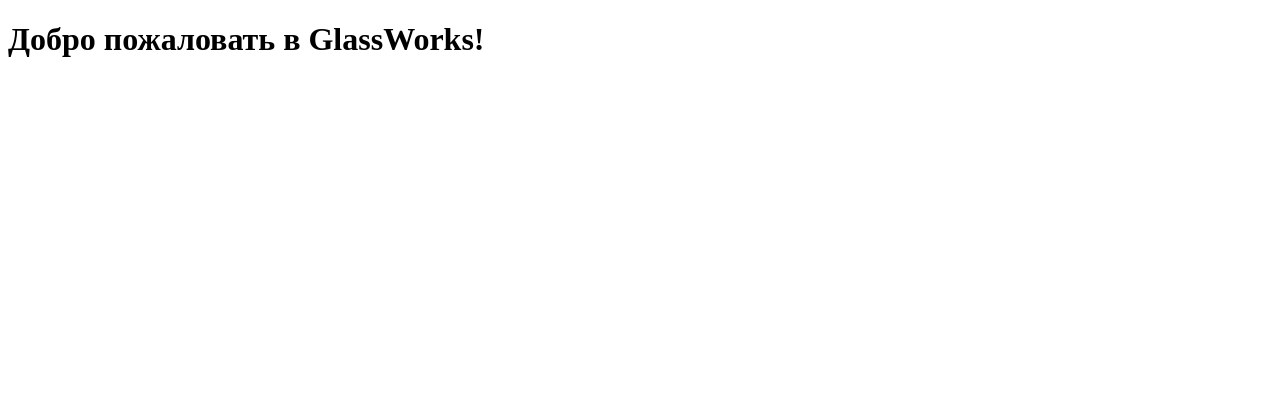
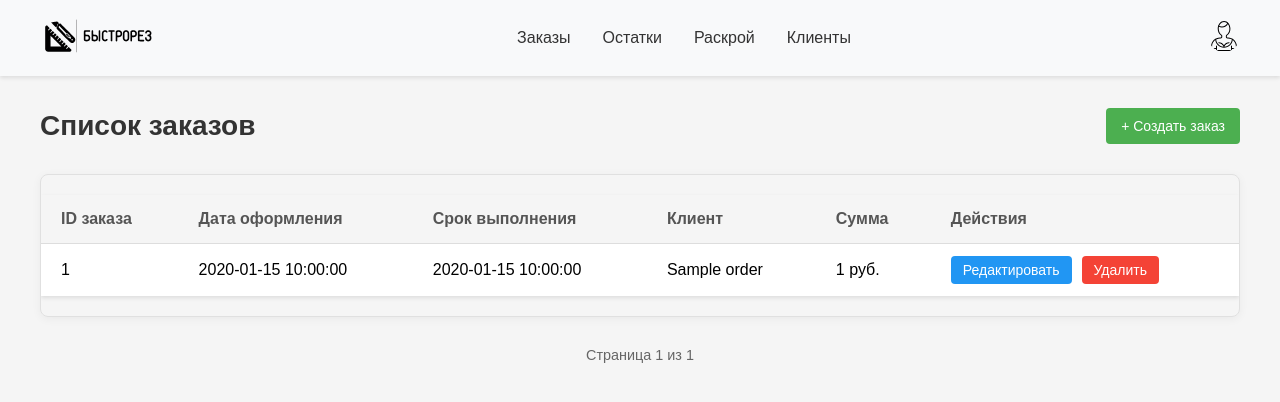
Before and after one commit to Cinnabar2000/vsglass, a FastAPI app: template frontend/templates/orders.html in a window 1280 px wide. Shown: the top 402 px of the page. Run offline with FastAPI, Linux system fonts and the light colour scheme; the template is opened without the code that fills it: most values are stand-ins (such as "Sample title", 1, 10 or a date in 2020); parts of the project's set-up code (start-up, migrations or seed data) failed here and were passed over.

Commit message:
Update orders.html

```diff
--- a/frontend/templates/orders.html
+++ b/frontend/templates/orders.html
@@ -1,9 +1,203 @@
-<!DOCTYPE html>
-<html>
-<head>
-    <title>Главная</title>
-</head>
-<body>
-    <h1>Добро пожаловать в GlassWorks!</h1>
-</body>
-</html>
+{% extends "base.html" %}
+
+{% block title %}Заказы | VSGlass{% endblock %}
+
+{% block content %}
+<div class="container">
+    <div class="page-header">
+        <h1>Список заказов</h1>
+        <a href="/orders/new" class="btn-create">+ Создать заказ</a>
+    </div>
+
+    <div class="table-container">
+        <table class="orders-table">
+            <thead>
+                <tr>
+                    <th>ID заказа</th>
+                    <th>Дата оформления</th>
+                    <th>Срок выполнения</th>
+                    <th>Клиент</th>
+                    <th>Сумма</th>
+                    <th>Действия</th>
+                </tr>
+            </thead>
+            <tbody>
+                {% for order in orders %}
+                <tr>
+                    <td>{{ order.order_id }}</td>
+                    <td>{{ order.order_date }}</td>
+                    <td>{{ order.due_date }}</td>
+                    <td>{{ order.customer_name }}</td>
+                    <td>{{ order.total_amount }} руб.</td>
+                    <td class="actions">
+                        <a href="/orders/{{ order.order_id }}/edit" class="btn-edit">Редактировать</a>
+                        <form method="post" action="/orders/{{ order.order_id }}/delete" class="delete-form">
+                            <button type="submit" class="btn-delete" onclick="return confirm('Удалить этот заказ?')">Удалить</button>
+                        </form>
+                    </td>
+                </tr>
+                {% endfor %}
+            </tbody>
+        </table>
+    </div>
+
+    <div class="pagination">
+        {% if current_page > 1 %}
+            <a href="/orders?page={{ current_page - 1 }}" class="page-link">← Назад</a>
+        {% endif %}
+        <span class="page-info">Страница {{ current_page }} из {{ total_pages }}</span>
+        {% if current_page < total_pages %}
+            <a href="/orders?page={{ current_page + 1 }}" class="page-link">Вперед →</a>
+        {% endif %}
+    </div>
+</div>
+
+<style>
+    .container {
+        max-width: 1200px;
+        margin: 2rem auto;
+        padding: 0 20px;
+    }
+
+    .page-header {
+        display: flex;
+        justify-content: space-between;
+        align-items: center;
+        margin-bottom: 30px;
+    }
+
+    .page-header h1 {
+        font-size: 28px;
+        color: #333;
+        margin: 0;
+    }
+
+    .btn-create {
+        background-color: #4CAF50;
+        color: white;
+        padding: 10px 15px;
+        text-decoration: none;
+        border-radius: 4px;
+        font-weight: 500;
+        transition: background-color 0.3s;
+    }
+
+    .btn-create:hover {
+        background-color: #45a049;
+    }
+
+    .table-container {
+        border: 1px solid #e0e0e0;
+        border-radius: 8px;
+        overflow: hidden;
+        box-shadow: 0 2px 10px rgba(0,0,0,0.05);
+        margin-bottom: 30px;
+    }
+
+    .orders-table {
+        width: 100%;
+        border-collapse: collapse;
+    }
+
+    .orders-table th {
+        background-color: #f5f5f5;
+        padding: 15px 20px;
+        text-align: left;
+        font-weight: 600;
+        color: #555;
+    }
+
+    .orders-table td {
+        padding: 12px 20px;
+        border-bottom: 1px solid #eee;
+    }
+
+    .orders-table tr:last-child td {
+        border-bottom: none;
+    }
+
+    .orders-table tr:hover {
+        background-color: #f9f9f9;
+    }
+
+    .actions {
+        display: flex;
+        gap: 10px;
+    }
+
+    .btn-edit {
+        background-color: #2196F3;
+        color: white;
+        padding: 6px 12px;
+        text-decoration: none;
+        border-radius: 4px;
+        font-size: 14px;
+        transition: background-color 0.3s;
+    }
+
+    .btn-edit:hover {
+        background-color: #0b7dda;
+    }
+
+    .delete-form {
+        display: inline;
+    }
+
+    .btn-delete {
+        background-color: #f44336;
+        color: white;
+        padding: 6px 12px;
+        border: none;
+        border-radius: 4px;
+        cursor: pointer;
+        font-size: 14px;
+        transition: background-color 0.3s;
+    }
+
+    .btn-delete:hover {
+        background-color: #da190b;
+    }
+
+    .pagination {
+        display: flex;
+        justify-content: center;
+        align-items: center;
+        gap: 20px;
+        margin-top: 20px;
+    }
+
+    .page-link {
+        color: #2196F3;
+        text-decoration: none;
+        padding: 8px 12px;
+        border-radius: 4px;
+        transition: background-color 0.3s;
+    }
+
+    .page-link:hover {
+        background-color: #f5f5f5;
+    }
+
+    .page-info {
+        color: #666;
+    }
+
+    @media (max-width: 768px) {
+        .page-header {
+            flex-direction: column;
+            align-items: flex-start;
+            gap: 15px;
+        }
+
+        .orders-table {
+            display: block;
+            overflow-x: auto;
+        }
+
+        .actions {
+            flex-direction: column;
+            gap: 5px;
+        }
+    }
+</style>
+{% endblock %}
```
